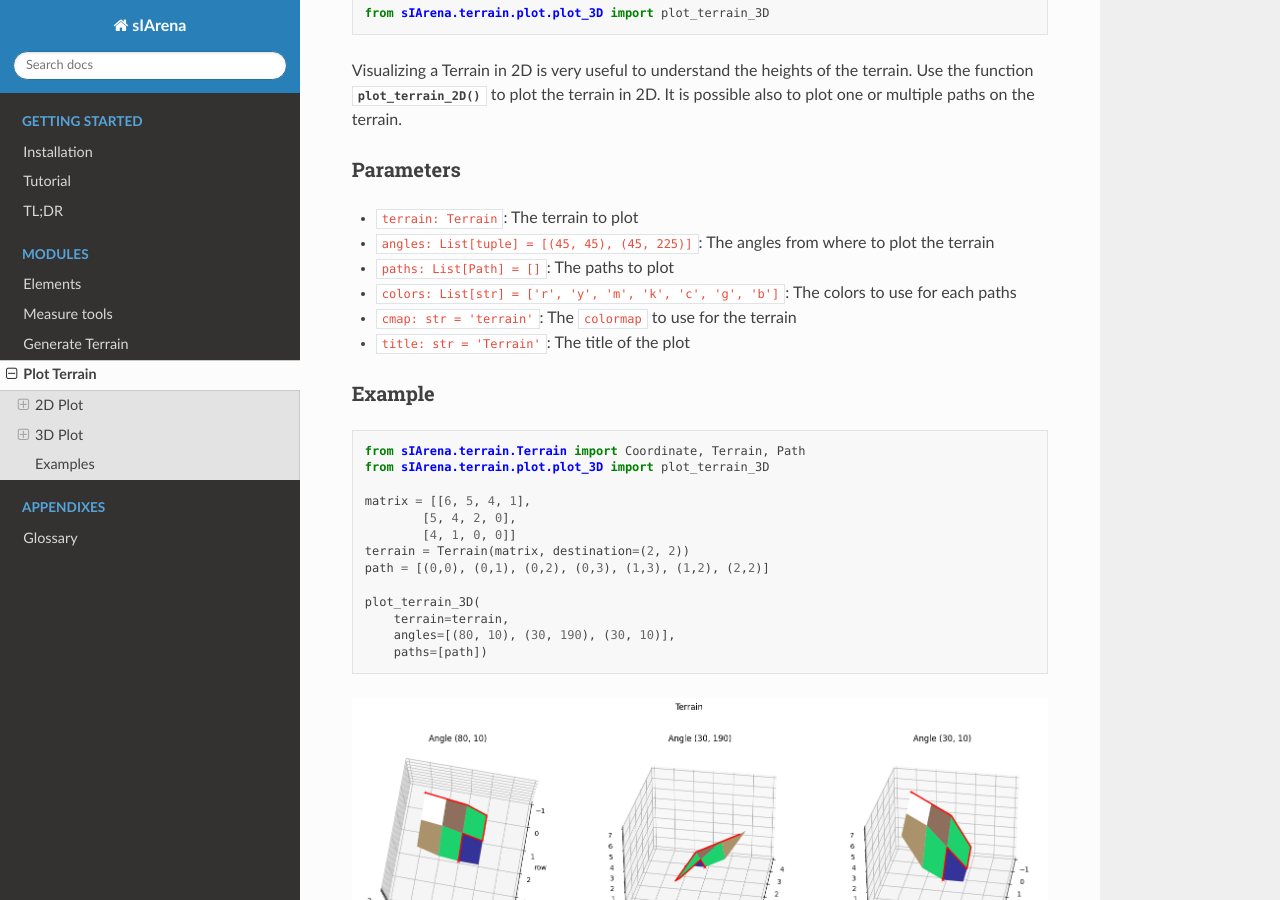
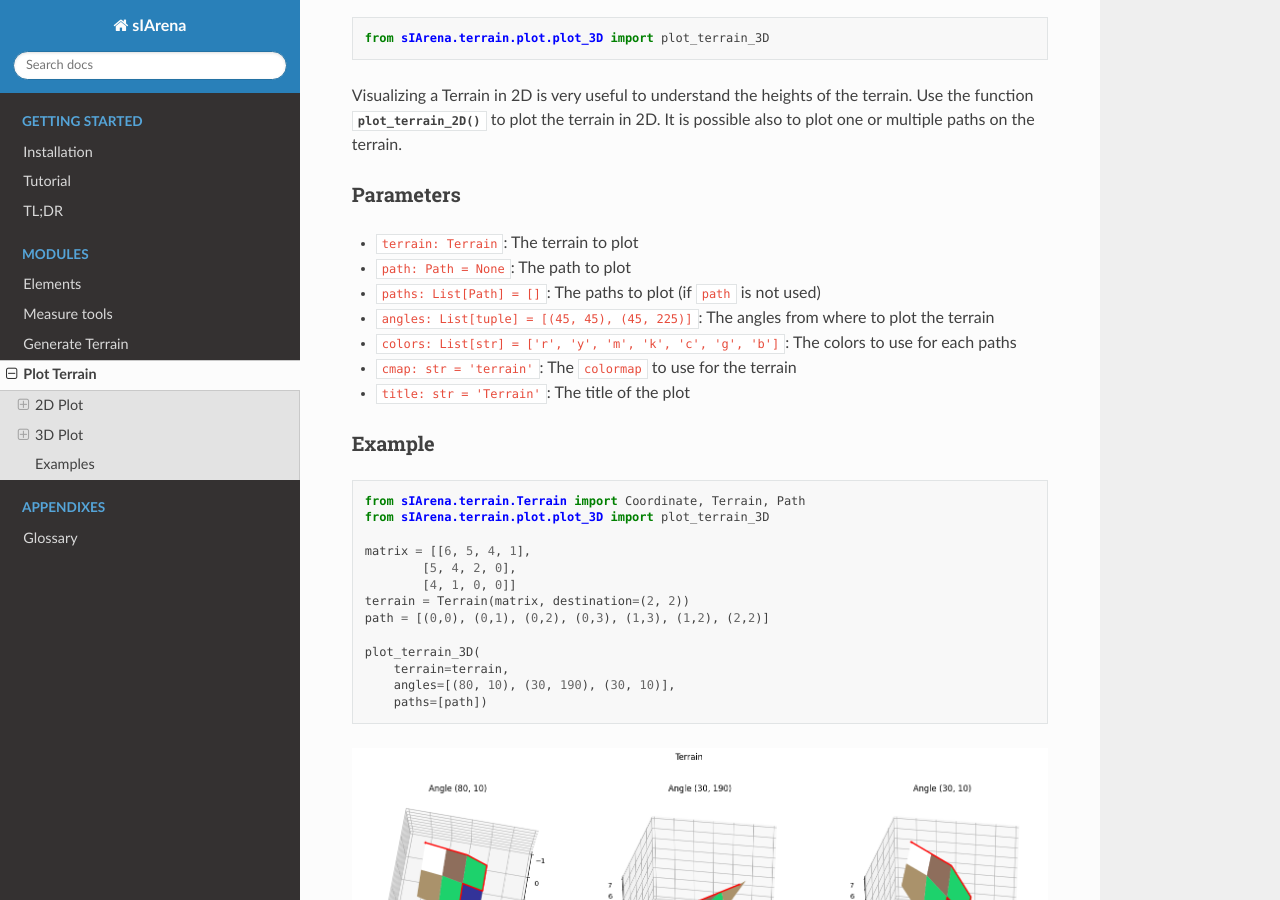
Before and after one commit to jparisu/sIArena, a Sphinx documentation site: the page built from docs/rst/modules/plotting.rst, in a window 1280 px wide and 900 px high, scrolled down 1695 px. Built offline with Sphinx 7.4.7 and the Read the Docs theme 2.0.0, drawn with Linux system fonts in a browser that asks for light colours; some of the changed text lies outside the part shown.

Commit message:
Add path arg to plotting
Signed-off-by: jparisu <javier.paris.u@gmail.com>

```diff
--- a/docs/rst/modules/plotting.rst
+++ b/docs/rst/modules/plotting.rst
@@ -30,7 +30,8 @@ Parameters
 ----------
 
 - ``terrain: Terrain``: The terrain to plot
-- ``paths: List[Path] = []``: The paths to plot
+- ``path: Path = None``: The path to plot
+- ``paths: List[Path] = []``: The paths to plot (if ``path`` is not used)
 - ``paths_legends: List[str] = None``: The legend message for each path
 - ``add_cost_to_legend: bool = False``: If True, the cost of the path will be added as legend
 - ``colors: List[str] = ['r', 'y', 'm', 'k', 'c', 'g', 'b']``: The colors to use for each paths
@@ -78,8 +79,9 @@ Parameters
 ----------
 
 - ``terrain: Terrain``: The terrain to plot
+- ``path: Path = None``: The path to plot
+- ``paths: List[Path] = []``: The paths to plot (if ``path`` is not used)
 - ``angles: List[tuple] = [(45, 45), (45, 225)]``: The angles from where to plot the terrain
-- ``paths: List[Path] = []``: The paths to plot
 - ``colors: List[str] = ['r', 'y', 'm', 'k', 'c', 'g', 'b']``: The colors to use for each paths
 - ``cmap: str = 'terrain'``: The ``colormap`` to use for the terrain
 - ``title: str = 'Terrain'``: The title of the plot
```
Also changed, not shown: 2 other files.
